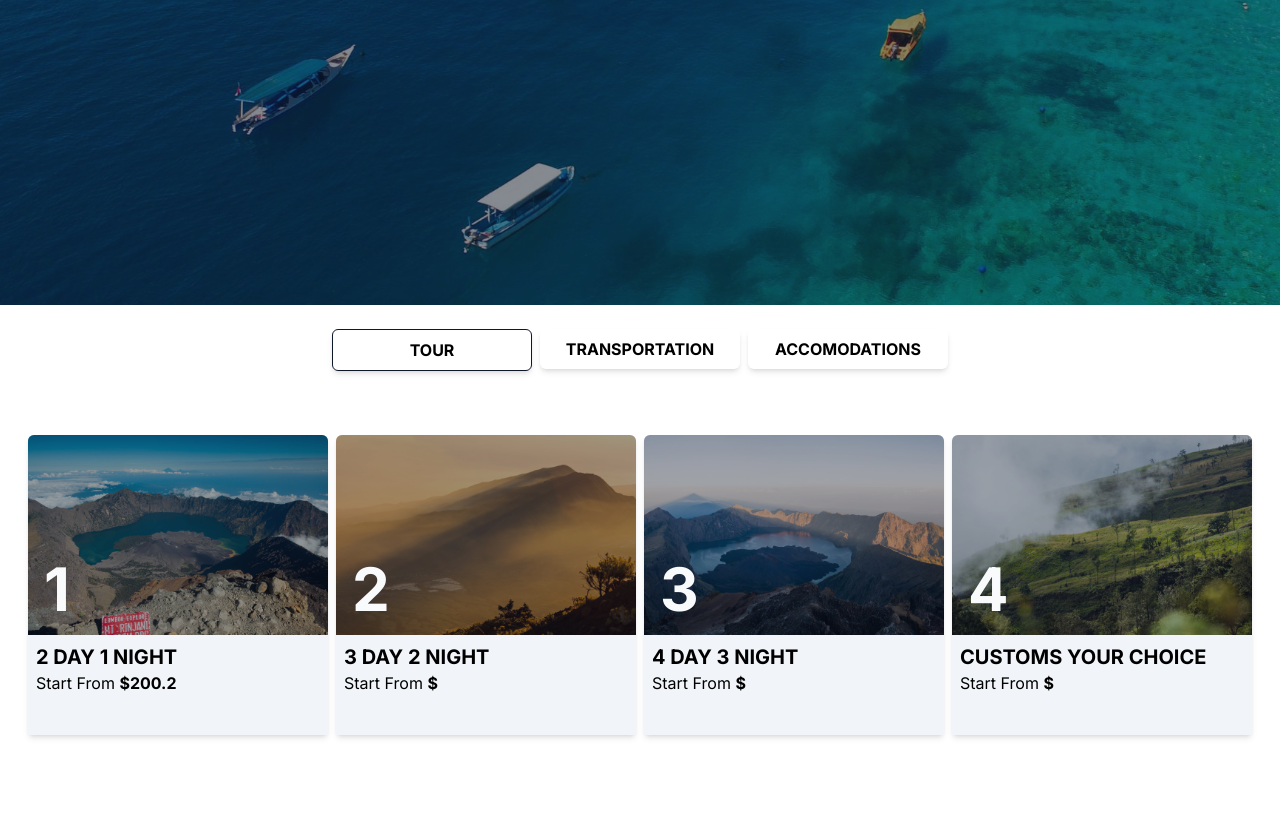
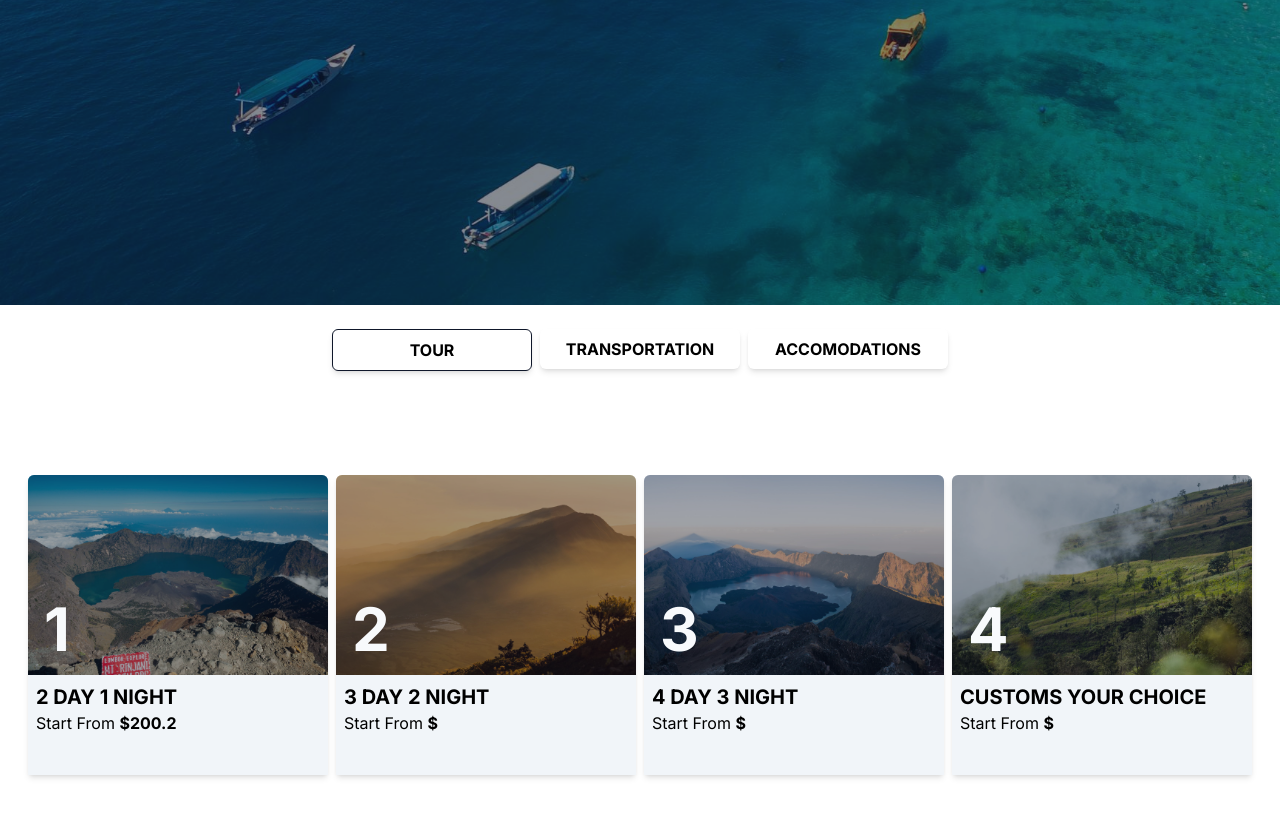
Before and after one commit to Sume-lang/theHills, a Next.js app: page / in a window 1280 px wide. Shown: the part 495-1312 px from the top of the page. Built offline with nearby package versions, Linux system fonts and the light colour scheme.

Commit message:
adding small thing

```diff
--- a/app/section/Features.tsx
+++ b/app/section/Features.tsx
@@ -34,7 +34,13 @@ export default function Features() {
           <motion.div
             initial={{ opacity: 0, scale: 0.5 }}
             animate={{ opacity: 1, scale: 1 }}
-            exit={{ x: "-90%", opacity: 0, scale: 0.5 }}
+            transition={{
+              duration: 0.5,
+              delay: 0.5,
+              ease: [0, 0.71, 0.2, 1.01],
+            }}
+            className="w-full min-h-screen flex flex-col items-center justify-start gap-4 mt-10"
+            key={show.id}
           >
             {show.packages}
           </motion.div>
```
